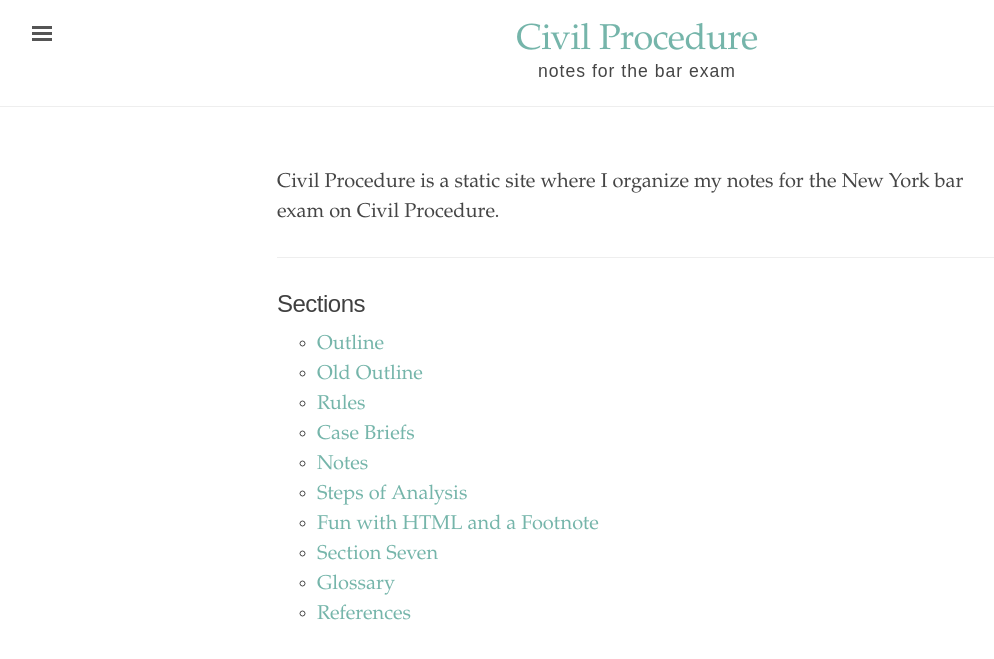
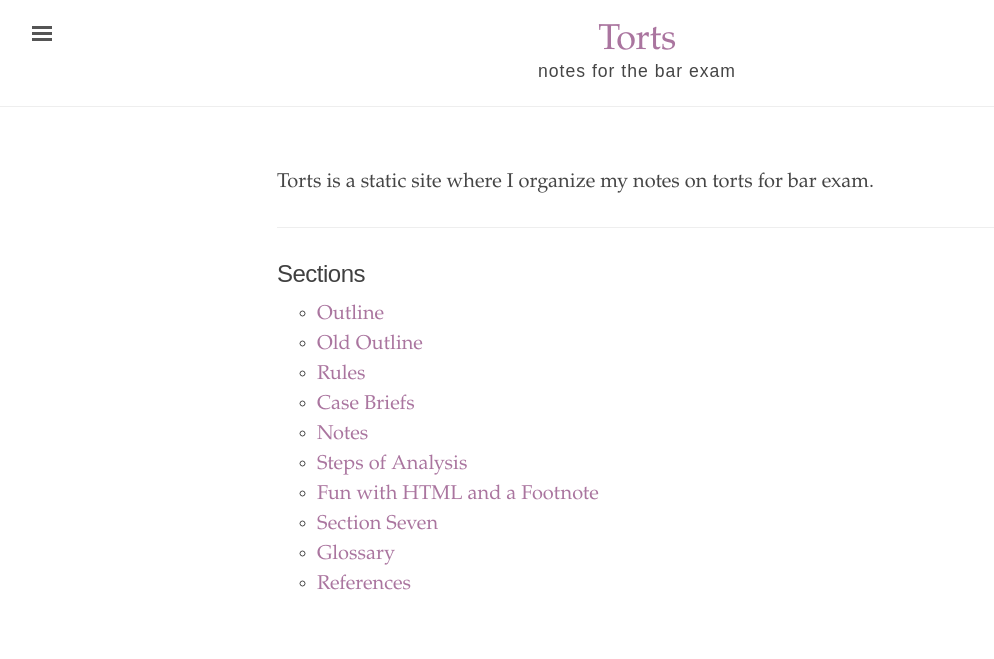
Before and after one commit to binipringle/torts, a Jekyll site: the page built from index.html, in a window 1280 px wide. Shown: the top 659 px of the page, without its empty margins (3-997 px from the left). Built offline with Jekyll 4.4.1, drawn with Linux system fonts in a browser that asks for light colours.

Commit message:
changed site name in config index readme and changed year in license

```diff
--- a/_config.yml
+++ b/_config.yml
@@ -1,11 +1,11 @@
 # Built with Jekyll 3.6.0
 
 # Setupš
-title:               'Civil Procedure'
+title:               'Torts'
 tagline:             'notes for the bar exam'
 description:         'This is a useful way of organizing information.'
 url:                 'https://github.com/binipringle'
-baseurl:             '/civilprocedure'
+baseurl:             '/torts'
 
 # About/contact
 author:
@@ -14,7 +14,7 @@ author:
   email:             sabina.pringle@gmail.com
 
 # Color scheme. Options: red, orange, magenta, cyan, blue, brown
-color-scheme: cyan
+color-scheme: magenta
 
 # Permalinks
 permalink: pretty
--- a/index.html
+++ b/index.html
@@ -1,11 +1,11 @@
 ---
 layout: default
-title: "Civil Procedure"
+title: "Torts"
 ---
 <div class="introduction">
 <p>
 
-  Civil Procedure is a static site where I organize my notes for the New York bar exam on Civil Procedure.</a>
+  Torts is a static site where I organize my notes on torts for bar exam.</a>
 </p>
 </div>
 
```
Also changed, not shown: LICENSE.md, README.md.
